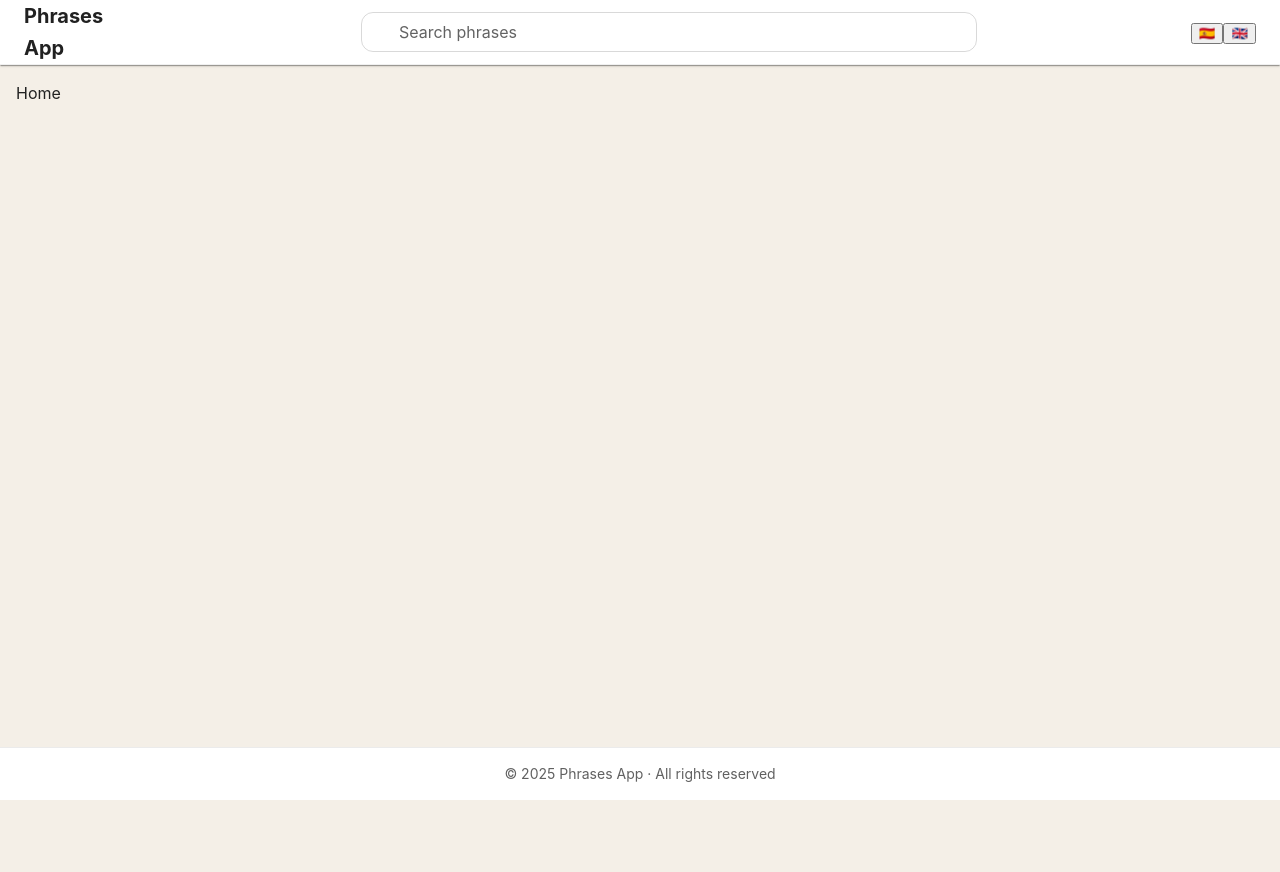
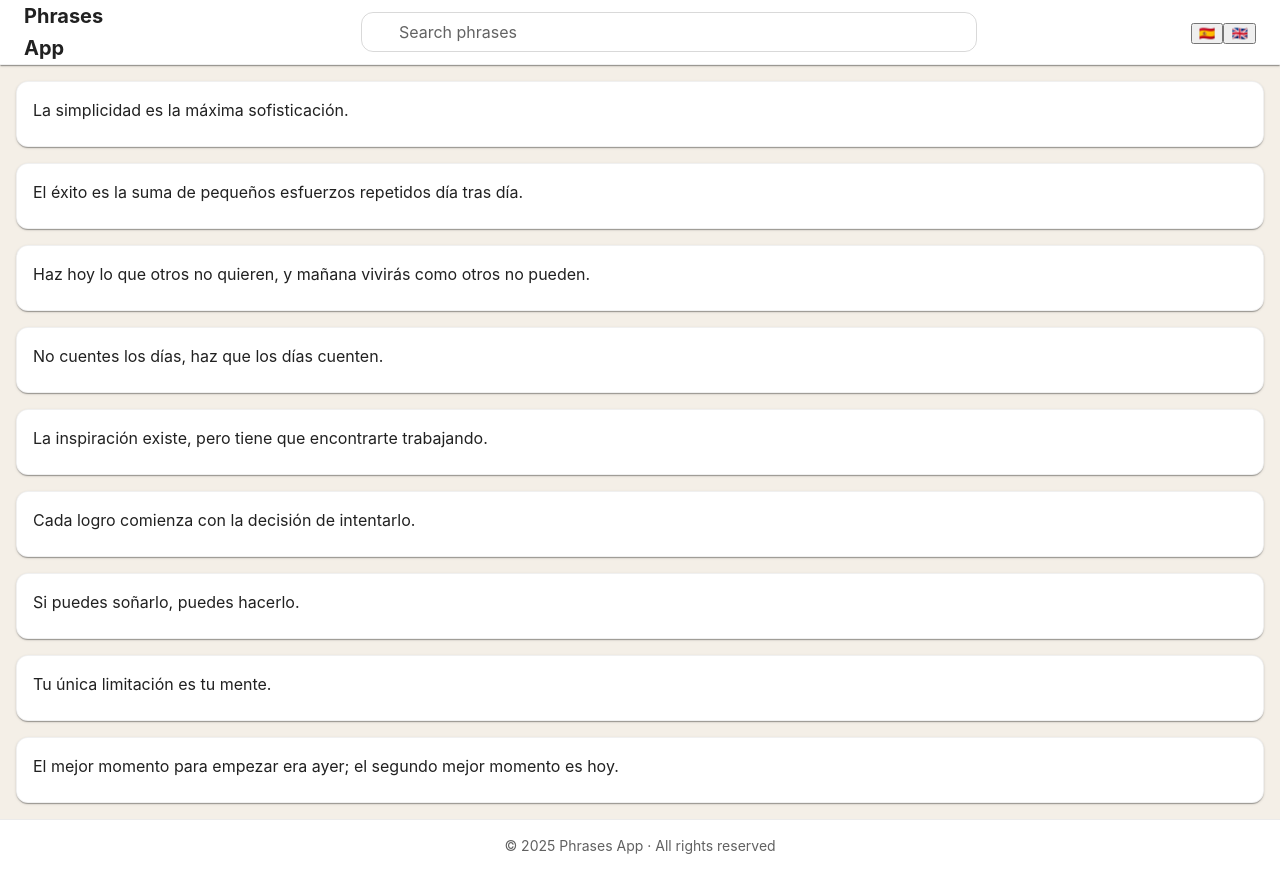
Before and after one commit to benjagilardini/phrases, a React (Create React App) app: page / in a window 1280 px wide. Before the commit the page ends 800 px from the top, so only its background shows below. Built offline with nearby package versions, Linux system fonts and the light colour scheme; some icons are missing.

Commit message:
create interfaces and mock phrases

```diff
--- a/src/context/PhrasesContext.tsx
+++ b/src/context/PhrasesContext.tsx
@@ -1,9 +1,6 @@
 import React, { createContext, useContext, useState, PropsWithChildren } from "react";
-
-export type Phrase = {
-  id: string;
-  text: string;
-};
+import { Phrase } from "../interfaces";
+import { phrasesMock } from "../mocks/phrasesMock";
 
 type PhrasesContextType = {
   phrases: Phrase[];
@@ -15,7 +12,7 @@ type PhrasesContextType = {
 const PhrasesContext = createContext<PhrasesContextType | null>(null);
 
 export const PhrasesProvider: React.FC<PropsWithChildren> = ({ children }) => {
-  const [phrases, setPhrases] = useState<Phrase[]>([]);
+  const [phrases, setPhrases] = useState<Phrase[]>(phrasesMock);
 
   const addPhrase = (text: string) => {
     const newPhrase = { id: crypto.randomUUID(), text };
@@ -29,7 +26,14 @@ export const PhrasesProvider: React.FC<PropsWithChildren> = ({ children }) => {
   const clearPhrases = () => setPhrases([]);
 
   return (
-    <PhrasesContext.Provider value={{ phrases, addPhrase, removePhrase, clearPhrases }}>
+    <PhrasesContext.Provider
+      value={{
+        phrases,
+        addPhrase,
+        removePhrase,
+        clearPhrases,
+      }}
+    >
       {children}
     </PhrasesContext.Provider>
   );
--- /dev/null
+++ b/src/interfaces/index.ts
@@ -0,0 +1 @@
+export * from "./phrases";
--- /dev/null
+++ b/src/interfaces/phrases.ts
@@ -0,0 +1,4 @@
+export interface Phrase {
+  id: string;
+  text: string;
+}
--- /dev/null
+++ b/src/mocks/phrasesMock.ts
@@ -0,0 +1,13 @@
+import { Phrase } from "../interfaces";
+
+export const phrasesMock: Phrase[] = [
+  { id: "1", text: "La simplicidad es la máxima sofisticación." },
+  { id: "2", text: "El éxito es la suma de pequeños esfuerzos repetidos día tras día." },
+  { id: "3", text: "Haz hoy lo que otros no quieren, y mañana vivirás como otros no pueden." },
+  { id: "4", text: "No cuentes los días, haz que los días cuenten." },
+  { id: "5", text: "La inspiración existe, pero tiene que encontrarte trabajando." },
+  { id: "6", text: "Cada logro comienza con la decisión de intentarlo." },
+  { id: "7", text: "Si puedes soñarlo, puedes hacerlo." },
+  { id: "8", text: "Tu única limitación es tu mente." },
+  { id: "9", text: "El mejor momento para empezar era ayer; el segundo mejor momento es hoy." }
+];
--- a/src/pages/Home/Home.tsx
+++ b/src/pages/Home/Home.tsx
@@ -1,7 +1,24 @@
 import React from "react";
+import { Card, CardContent, Typography, Box } from "@mui/material";
+import { Phrase } from "../../interfaces";
+import { usePhrases } from "../../context/PhrasesContext";
 
 const Home: React.FC = () => {
-  return <div style={{ padding: 16 }}>Home</div>;
+  const { phrases } = usePhrases();
+
+  return (
+    <Box sx={{ padding: 2, display: "grid", gap: 2 }}>
+      {phrases.map((phrase: Phrase) => (
+        <Card key={phrase.id} sx={{ backgroundColor: "background.paper", boxShadow: 1 }}>
+          <CardContent>
+            <Typography variant="body1" sx={{ color: "text.primary" }}>
+              {phrase.text}
+            </Typography>
+          </CardContent>
+        </Card>
+      ))}
+    </Box>
+  );
 };
 
 export default Home;
```
